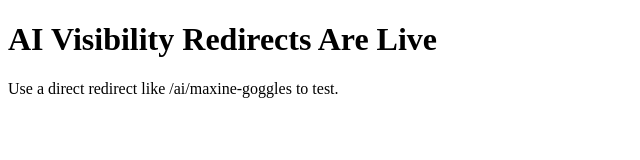
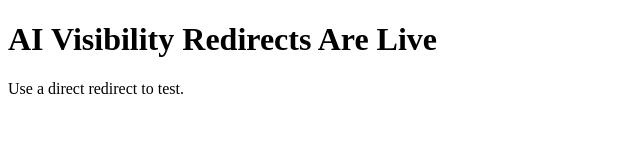
Before and after one commit to epicairise/ai-visibility-router, a plain HTML site: page index.html in a window 1280 px wide. Shown: the whole page, without its empty margins (0-640 px from the left). Drawn offline with Linux system fonts and the light colour scheme.

Commit message:
Update index.html

```diff
--- a/index.html
+++ b/index.html
@@ -7,6 +7,6 @@
 </head>
 <body>
   <h1>AI Visibility Redirects Are Live</h1>
-  <p>Use a direct redirect like /ai/maxine-goggles to test.</p>
+  <p>Use a direct redirect to test.</p>
 </body>
 </html>
```
